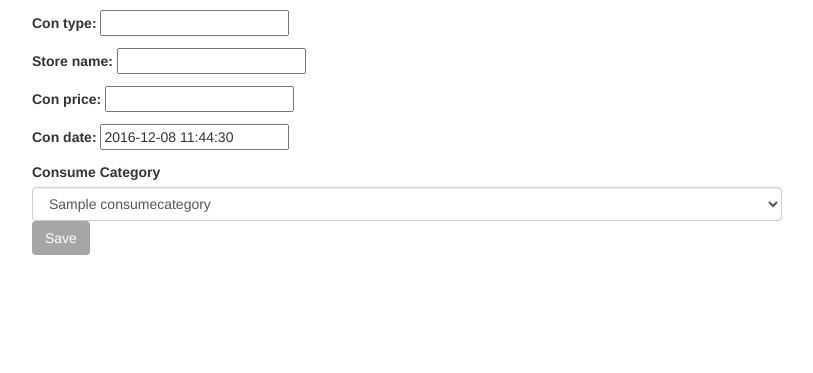
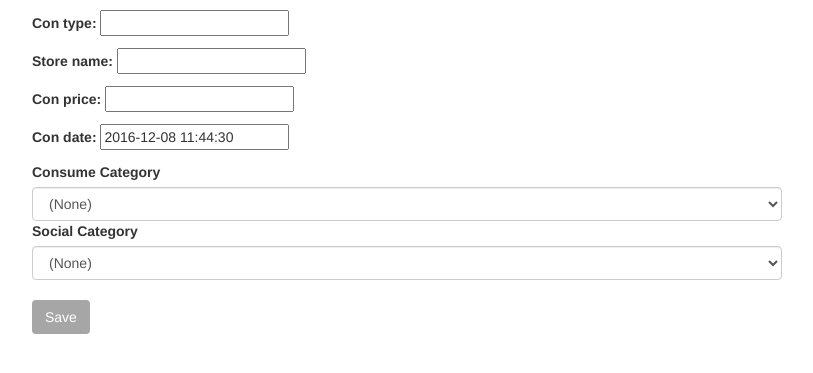
Before and after one commit to ErickRyu/MonS, a Django app: page /consume/create/ in a window 1280 px wide. Shown: the part 261-634 px from the top of the page, without its empty margins (38-851 px from the left). Run offline with Django 3.2, Linux system fonts and the light colour scheme; a user stored in the database is signed in; tables that the repository leaves empty hold one stand-in row (values such as "Sample post"); some libraries are stand-ins or nearby versions.

Commit message:
Create: social category CRUD

```diff
--- a/ac_book/templates/ac_book/consume_create.html
+++ b/ac_book/templates/ac_book/consume_create.html
@@ -8,12 +8,29 @@
             Consume Category
         </label>
         <select name='id_con_cate' class="form-control">
+            <option class='list-group-item' value='-1'>
+                (None)
+            </option>
             {% for category in con_cate_form %}
                 <option class='list-group-item' value='{{category.pk}}'>
                     {{category.category_name}}
                 </option>
             {% endfor %}
         </select>
+        <label for='id_so_cate'>
+            Social Category
+        </label>
+        <select name='id_so_cate' class='form-control'>
+            <option class='list-group-item' value='-1'>
+                (None)
+            </option>
+            {% for category in so_cate_form %}
+                <option class='list-group-item' value='{{ category.pk }}'>
+                    {{category.category_name}}
+                </option>
+            {% endfor %}
+        </select>
+        <br>
         <button type="submit" class="save btn" style='background-color:#a6a6a6;color:white;'>
         	Save
         </button>
--- a/ac_book/templates/ac_book/consume_read.html
+++ b/ac_book/templates/ac_book/consume_read.html
@@ -15,4 +15,5 @@
 		<p>{{ consume.con_type }}</p>
 		<p>{{ consume.con_price }}</p>
 		<p>{{category_name}}</p>
+		<p>{{so_category_name}}</p>
 {% endblock content %}
--- a/ac_book/views.py
+++ b/ac_book/views.py
@@ -1,6 +1,6 @@
 from django.forms.models import model_to_dict
 from django.shortcuts import render, get_object_or_404, redirect
-from .models import Consume, MyUser, ConsumeCategory, User_ConCategory, Con_ConCategory, User_SoCategory, SocialCategory
+from .models import Consume, MyUser, ConsumeCategory, User_ConCategory, Con_ConCategory, User_SoCategory, SocialCategory,Con_SoCategory
 from django.utils import timezone
 from .forms import ConsumeForm, UserForm, ConsumeCategoryForm
 from django.contrib.auth.decorators import login_required
@@ -38,12 +38,32 @@ def consume_list_data(request):
 	consumes_dic_list = Consume.objects.filter(user_id=logged_in_user.id).order_by('-con_date')
 	sendArr = []
 	for consume_dict in consumes_dic_list:
-		con_cate = Con_ConCategory.objects.filter(consume_id=consume_dict.pk)[0]
-		category_name = ConsumeCategory.objects.filter(pk = con_cate.category_id_id)[0].category_name
+		con_cate_id = -1
+		con_cate = (Con_ConCategory.objects.filter(consume_id=consume_dict.pk))
+		category_name = 'Unknown'
+		if(con_cate):
+			con_cate = con_cate[0]
+			con_cate_id=con_cate.category_id_id
+			cc = ConsumeCategory.objects.filter(pk = con_cate.category_id_id)
+			if(cc):
+				category_name = cc[0].category_name
+		so_cate = Con_SoCategory.objects.filter(consume_id=consume_dict.pk)
+
+		so_category_name = "Unknown"
+		so_cate_id = -1
+
+		if so_cate:
+			so_cate_id = so_cate[0].category_id_id
+			sc = SocialCategory.objects.filter(pk = so_cate[0].category_id_id)
+			if(sc):
+				so_category_name = sc[0].category_name
+
 		sendArr.append({
 			'id' : consume_dict.pk,
-			'category_id' : con_cate.category_id_id,
+			'category_id' : con_cate_id,
 			'category_name' : category_name,
+			'so_category_id' : so_cate_id,
+			'so_category_name' : so_category_name,
 			'store_name' : consume_dict.store_name,
 			'con_price' : consume_dict.con_price,
 			'con_date' : consume_dict.con_date.strftime('%Y-%m-%dT%H:%M'),
@@ -82,11 +102,24 @@ def consume_term(request, date_from, date_to):
 def consume_read(request, pk):
 	consume = get_object_or_404(Consume, pk=pk)
 
-	con_cate = Con_ConCategory.objects.filter(consume_id=pk)[0]
-	category_name = ConsumeCategory.objects.filter(pk = con_cate.category_id_id)[0].category_name
+	con_cate = Con_ConCategory.objects.filter(consume_id=pk)
+	category_name='Unknown'
+
+	if con_cate :
+		consumeCategory = ConsumeCategory.objects.filter(pk = con_cate[0].category_id_id)
+		if consumeCategory:
+			category_name = consumeCategory[0].category_name
+
+	so_cate = Con_SoCategory.objects.filter(consume_id=pk)
+	so_category_name='Unknown'
+
+	if so_cate :
+		socialCategory = SocialCategory.objects.filter(pk = so_cate[0].category_id_id)
+		if socialCategory:
+			so_category_name = socialCategory[0].category_name
 
 
-	return render(request, 'ac_book/consume_read.html', {'consume':consume, 'category_name' : category_name})
+	return render(request, 'ac_book/consume_read.html', {'consume':consume, 'category_name' : category_name, 'so_category_name' : so_category_name})
 
 @login_required
 def consume_create(request):
@@ -97,19 +130,27 @@ def consume_create(request):
 			consume.user = request.user
 
 			consume.save()
-			Con_ConCategory.objects.create(consume_id_id=consume.pk, category_id_id=request.POST.get("id_con_cate",""))
+			Con_ConCategory.objects.create(consume_id_id=consume.pk, category_id_id=request.POST.get('id_con_cate',''))
+			Con_SoCategory.objects.create(consume_id_id=consume.pk, category_id_id=request.POST.get('id_so_cate',''))
 			return redirect('consume_read', pk=consume.pk)
 	else:
 		consume_form = ConsumeForm()
 		#read consume category from DB and send rendered page
-		user_categorys = User_ConCategory.objects.filter(user_id = request.user.pk)
-		custom_category = []
+		user_con_categorys = User_ConCategory.objects.filter(user_id = request.user.pk)
+		user_so_categorys = User_SoCategory.objects.filter(user_id=request.user.pk)
 
-		if user_categorys.exists() :
-		   for user_category in user_categorys:
-		      custom_category.append(get_object_or_404(ConsumeCategory, pk = user_category.category_id_id))
+		consume_category = []
+		social_category = []
 
-	return render(request, 'ac_book/consume_create.html', {'form':consume_form, 'con_cate_form' : custom_category})
+		if user_con_categorys.exists() :
+			for user_category in user_con_categorys:
+				consume_category.append(get_object_or_404(ConsumeCategory, pk = user_category.category_id_id))
+
+		if user_so_categorys.exists() :
+			for so_cate in user_so_categorys:
+				social_category.append(get_object_or_404(SocialCategory, pk=so_cate.category_id_id))
+
+	return render(request, 'ac_book/consume_create.html', {'form':consume_form, 'con_cate_form' : consume_category, 'so_cate_form' : social_category})
 
 @login_required
 def consume_update(request, pk):
@@ -122,9 +163,12 @@ def consume_update(request, pk):
 		con_price = request.POST.get("con_price", "")
 		con_date = request.POST.get("con_date", "")
 		category_id = request.POST.get("id_con_cate", "")
+		so_category_id = request.POST.get("id_soc_cate", "")
+
 		Consume.objects.filter(pk=pk).update(store_name=store_name, con_type = con_type, con_price=con_price)
 
-		get_obj = Con_ConCategory.objects.filter(consume_id=pk).update(category_id_id=category_id)
+		Con_ConCategory.objects.filter(consume_id=pk).update(category_id_id=category_id)
+		Con_SoCategory.objects.filter(consume_id=pk).update(category_id_id=so_category_id)
 	return redirect('consume_read', pk=consume.pk)
 
 @login_required
@@ -149,6 +193,15 @@ def sign_up(request):
 				password = my_user.password
 				user = MyUser.objects.create_user(email, date_of_birth, password)
 				user.save()
+
+				user_id = user.pk
+				con_cates = ConsumeCategory.objects.all()
+				so_cates = SocialCategory.objects.all()
+
+				for cate in con_cates:
+					User_ConCategory.objects.create(user_id_id=user_id, category_id_id=cate.pk)
+				for cate in so_cates:
+					User_SoCategory.objects.create(user_id_id=user_id, category_id_id=cate.pk)
 				return redirect('/')
 				#return redirect('ac_book.views.consume_detail', pk=consume.pk)
 		else:
```
Also changed, not shown: ac_book/templates/ac_book/consume_list_data.html (+18 -7 lines).
